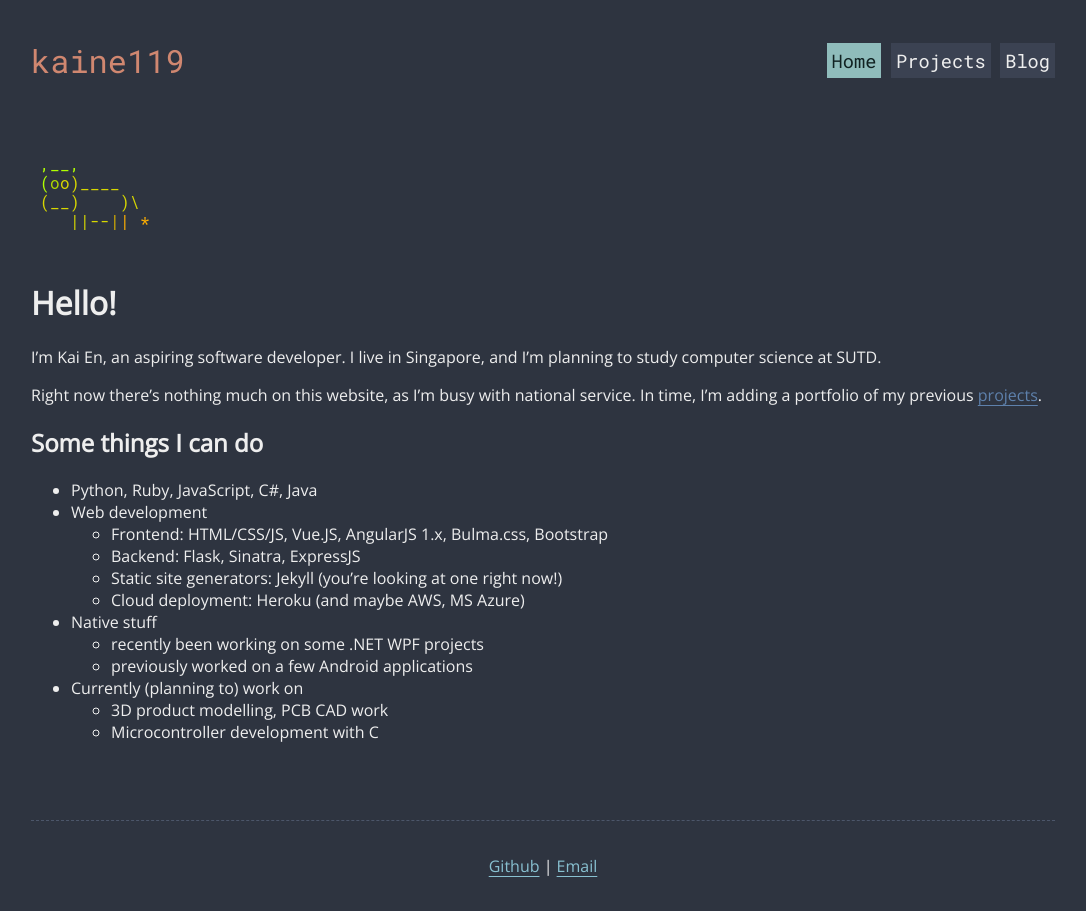
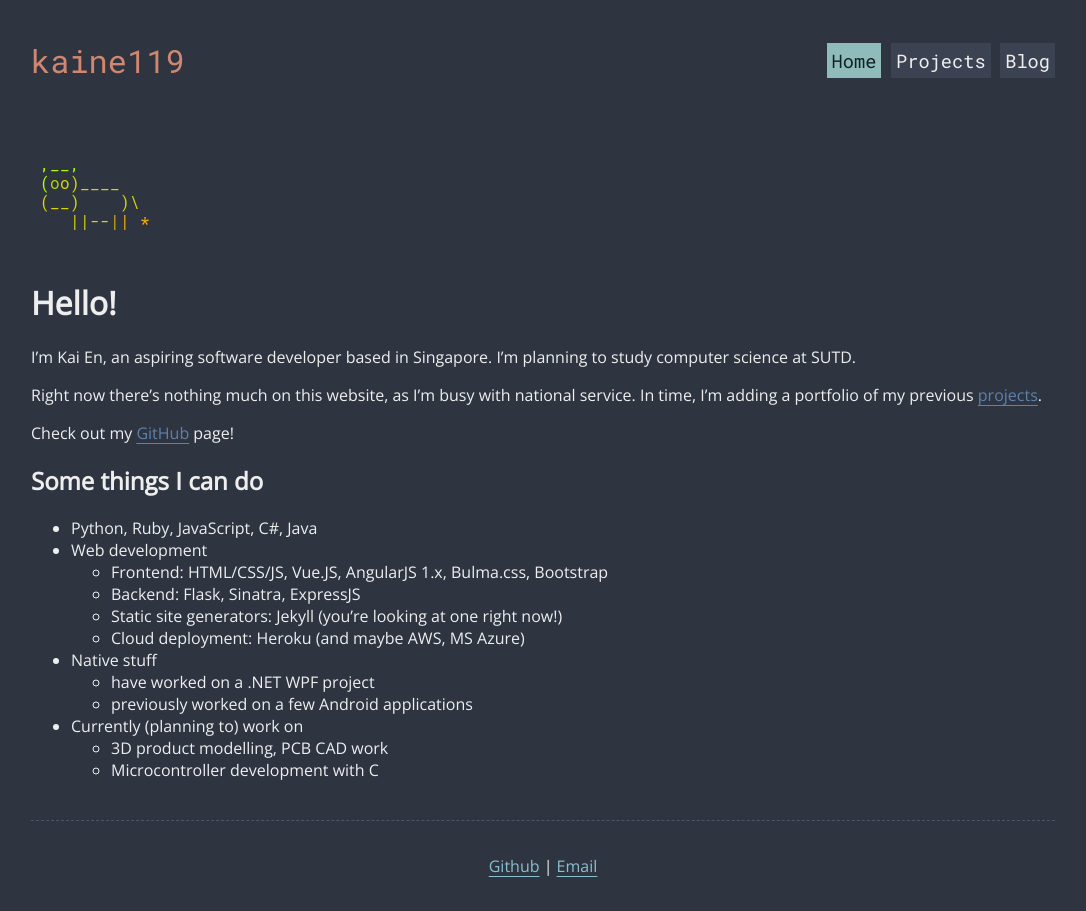
Before and after one commit to kaine119/kaine119.github.io, a Jekyll site: the page built from index.md, in a window 1280 px wide. Shown: the whole page, without its empty margins (97-1183 px from the left). Built offline with Jekyll 4.4.1, drawn with Linux system fonts in a browser that asks for light colours.

Commit message:
Update index.md

```diff
--- a/index.md
+++ b/index.md
@@ -9,11 +9,13 @@ index_for: null
 
 # Hello!
 
-I'm Kai En, an aspiring software developer. I live in Singapore, and
+I'm Kai En, an aspiring software developer based in Singapore.
 I'm planning to study computer science at SUTD.
 
 Right now there's nothing much on this website, as I'm busy with national service.
 In time, I'm adding a portfolio of my previous [projects](/projects).
+
+Check out my [GitHub](https://github.com/kaine119) page!
 
 ## Some things I can do
 
@@ -24,7 +26,7 @@ In time, I'm adding a portfolio of my previous [projects](/projects).
 	- Static site generators: Jekyll (you're looking at one right now!)
 	- Cloud deployment: Heroku (and maybe AWS, MS Azure)
 * Native stuff
-  - recently been working on some .NET WPF projects
+  - have worked on a .NET WPF project
   - previously worked on a few Android applications
 * Currently (planning to) work on
   - 3D product modelling, PCB CAD work
```
